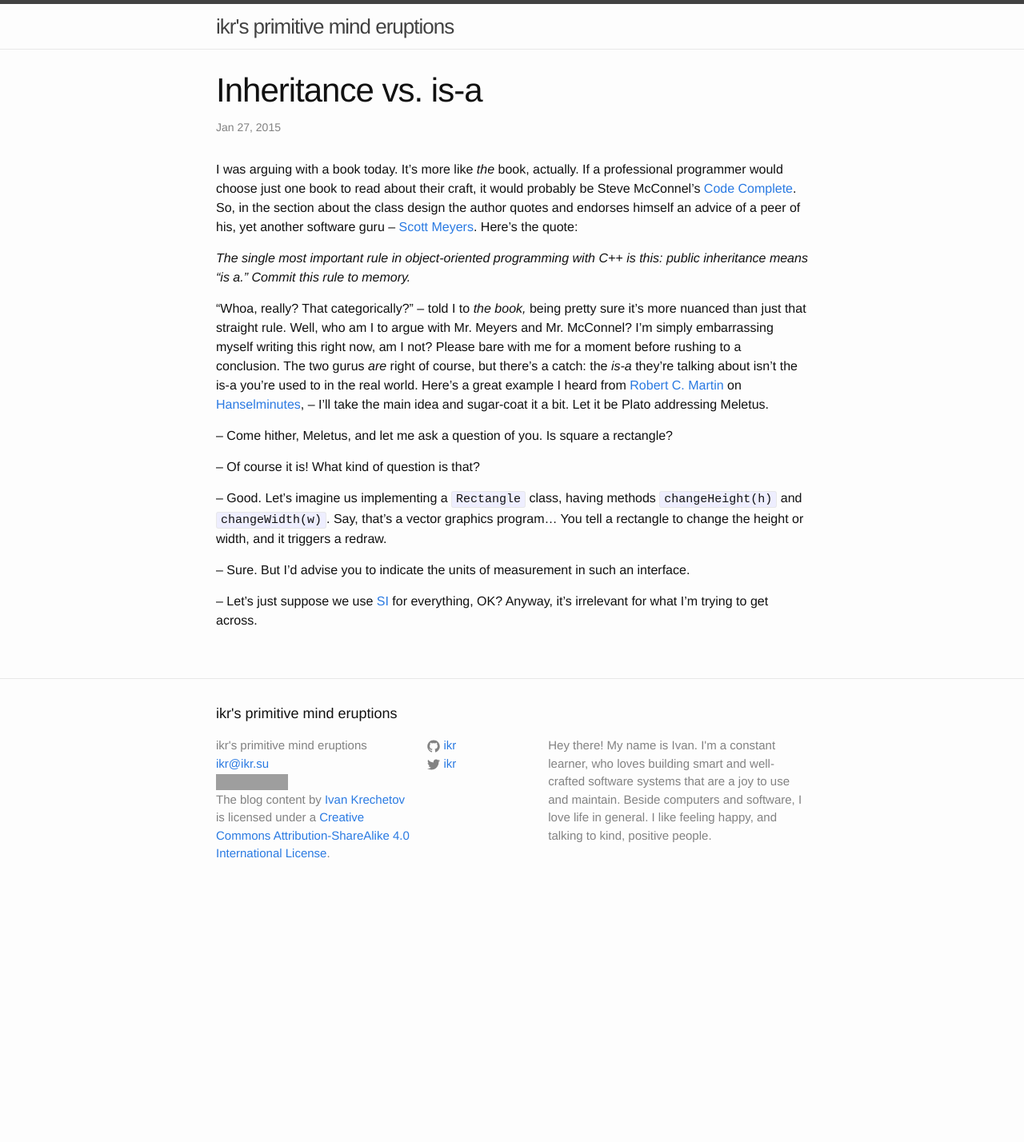
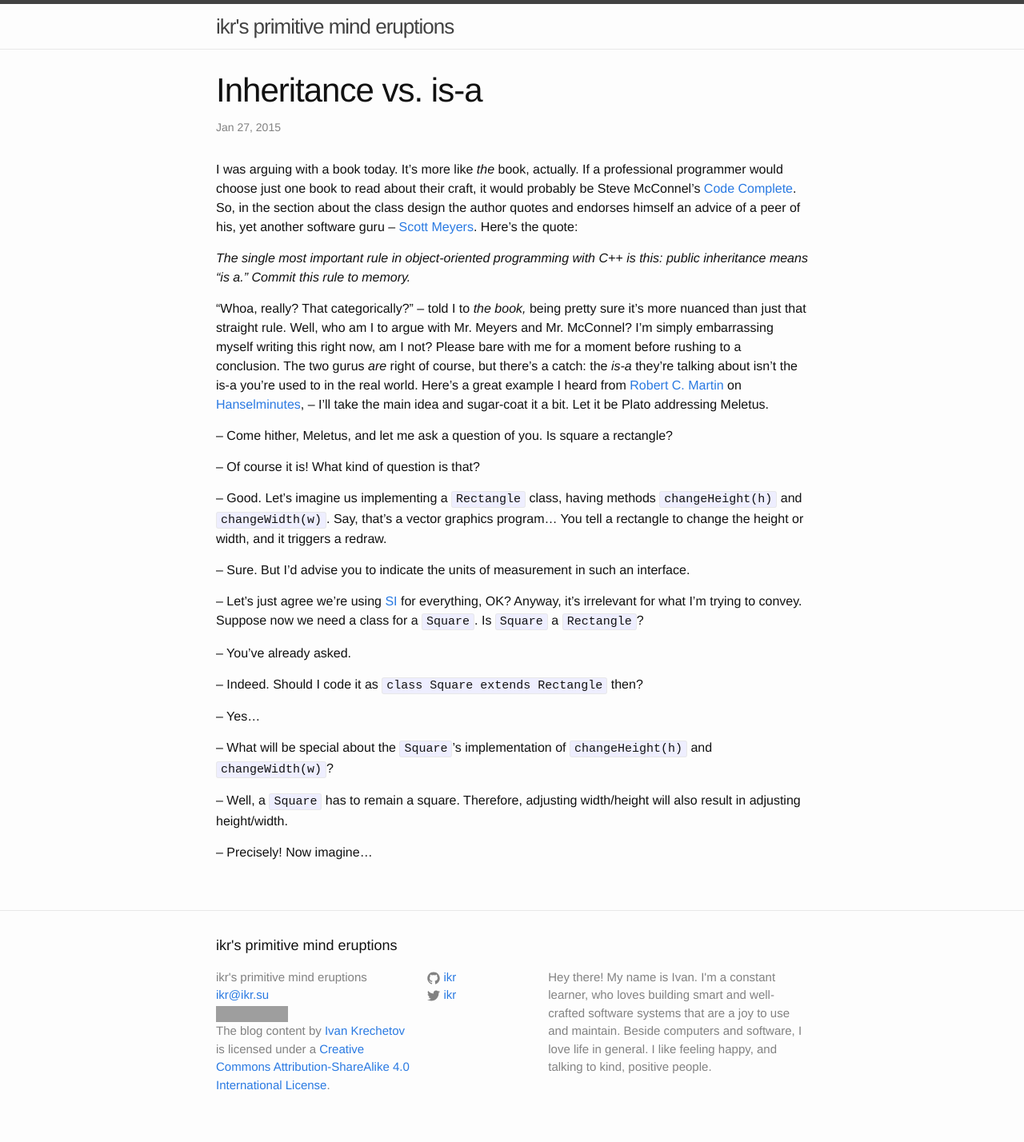
Before and after one commit to ikr/ikr.su-blog, a Jekyll site: the page built from _posts/2015-01-27-is-an-inheritance.markdown, in a window 1280 px wide. Shown: the whole page at 80% size. Built offline with Jekyll 4.4.1, drawn with Linux system fonts in a browser that asks for light colours; comment, search, counter and statistics services are not loaded; before the commit the page ends 1139 px from its top, so only the background shows below that; grey boxes are pictures that could not be loaded.

Commit message:
The dialog goes on

```diff
--- a/_posts/2015-01-27-is-an-inheritance.markdown
+++ b/_posts/2015-01-27-is-an-inheritance.markdown
@@ -36,5 +36,20 @@
 
 -- Sure. But I'd advise you to indicate the units of measurement in such an interface.
 
--- Let's just suppose we use [SI](https://en.wikipedia.org/wiki/International_System_of_Units) for
-   everything, OK? Anyway, it's irrelevant for what I'm trying to get across.
+-- Let's just agree we're using [SI](https://en.wikipedia.org/wiki/International_System_of_Units)
+   for everything, OK? Anyway, it's irrelevant for what I'm trying to convey. Suppose now we need a
+   class for a `Square`. Is `Square` a `Rectangle`?
+
+-- You've already asked.
+
+-- Indeed. Should I code it as `class Square extends Rectangle` then?
+
+-- Yes...
+
+-- What will be special about the `Square`'s implementation of `changeHeight(h)` and
+   `changeWidth(w)`?
+
+-- Well, a `Square` has to remain a square. Therefore, adjusting width/height will also result in
+   adjusting height/width.
+
+-- Precisely! Now imagine...
```
Also changed, not shown: other parts of _posts/2015-01-27-is-an-inheritance.markdown (+1 -1 lines).
